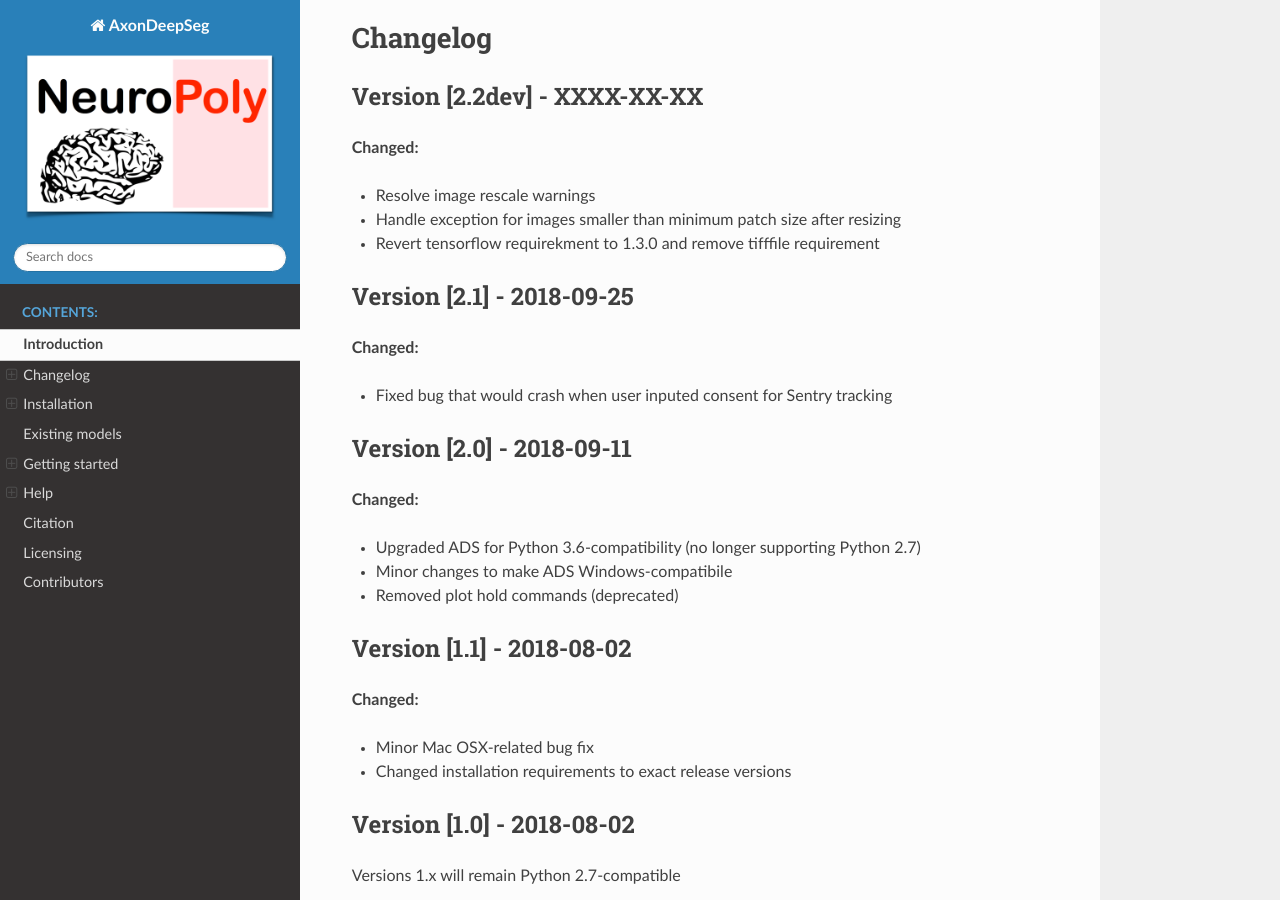
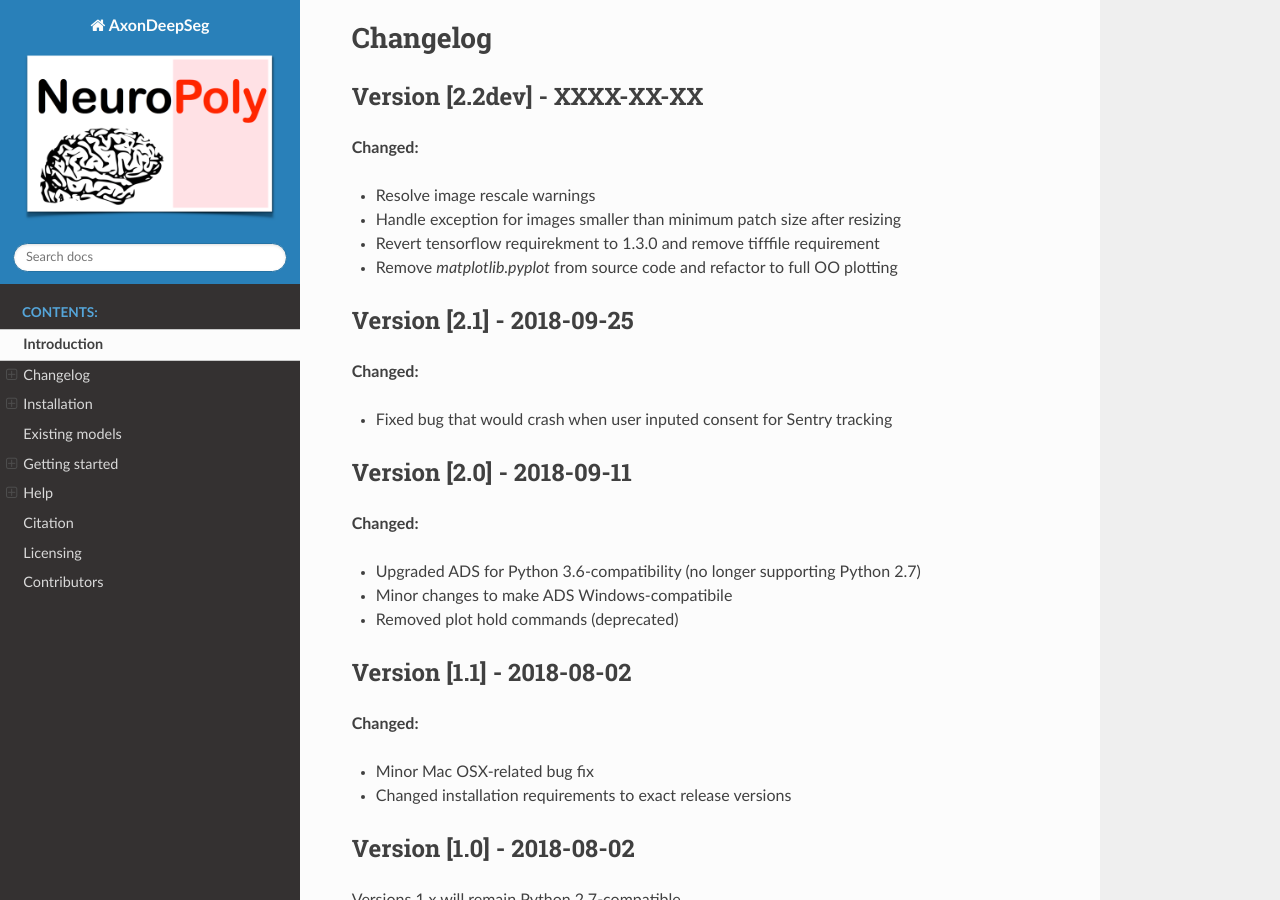
Before and after one commit to axondeepseg/axondeepseg, a Sphinx documentation site: the page built from docs/source/documentation.rst, in a window 1280 px wide and 900 px high, scrolled down 309 px. Built offline with Sphinx 7.4.7 and the Read the Docs theme 2.0.0, drawn with Linux system fonts in a browser that asks for light colours.

Commit message:
Add changes summary for v2.2dev

```diff
--- a/docs/source/documentation.rst
+++ b/docs/source/documentation.rst
@@ -16,6 +16,8 @@ Version [2.2dev] - XXXX-XX-XX
 - Resolve image rescale warnings
 - Handle exception for images smaller than minimum patch size after resizing
 - Revert tensorflow requirekment to 1.3.0 and remove tifffile requirement
+- Remove `matplotlib.pyplot` from source code and refactor to full OO plotting
+
 
 Version [2.1] - 2018-09-25
 -------------------------------------------------------------------------------
```
Also changed, not shown: CHANGELOG.md (+1 -0 lines).
